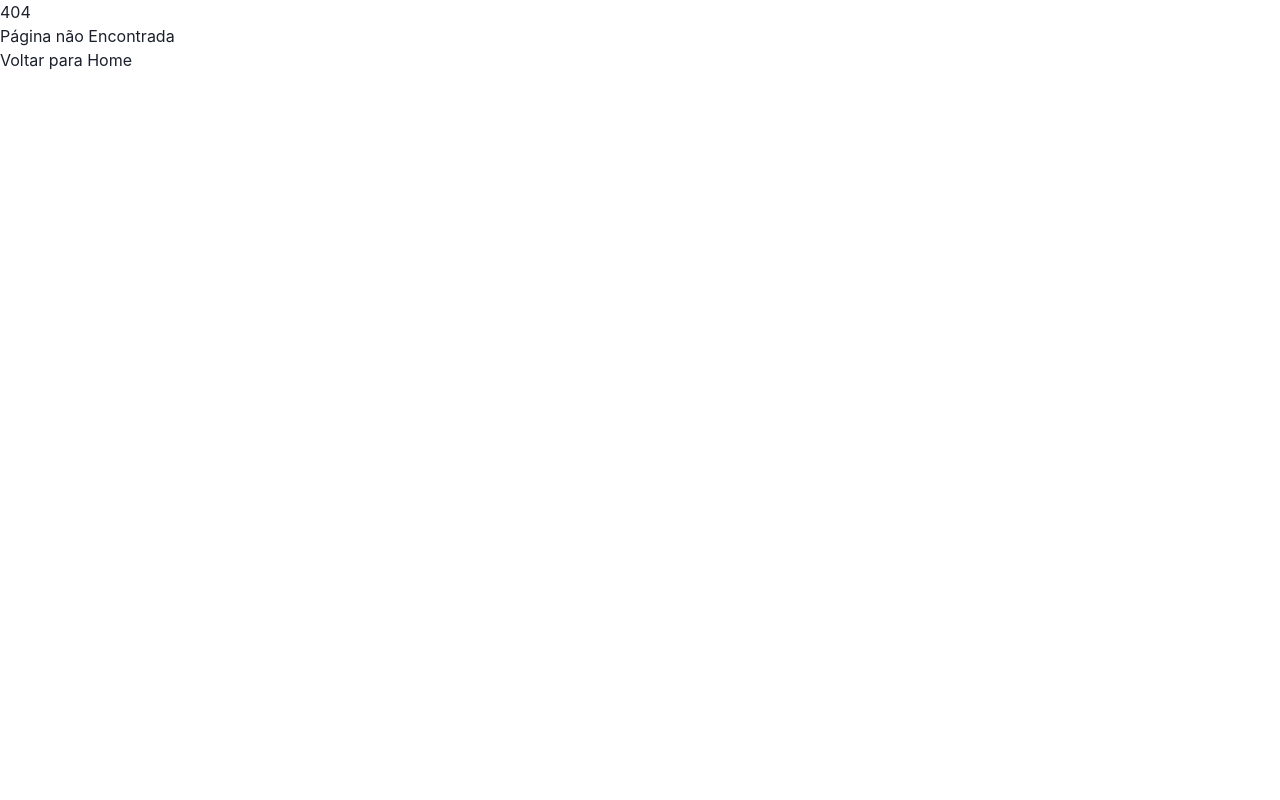
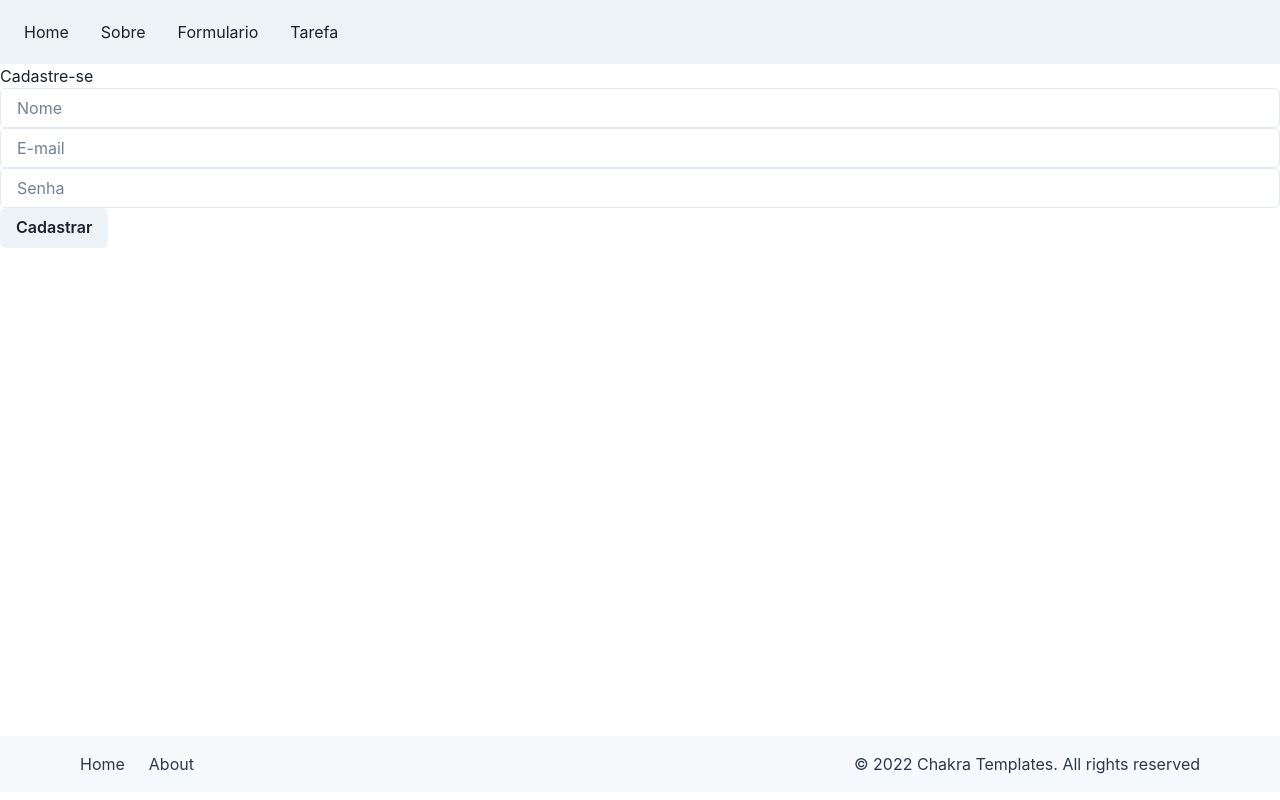
Before and after one commit to CaioAssis/Aula-React, a React (Vite) app: page /cadasro in a window 1280 px wide. Before the commit this address had no page. Built offline with nearby package versions, Linux system fonts and the light colour scheme.

Commit message:
Adiciona Cadastro

```diff
--- a/src/main.tsx
+++ b/src/main.tsx
@@ -6,6 +6,9 @@
 //Chakra template <- template de componentes feitos com Chakra
 //npm i react-icons
 //npm i axios   <- facilita consumir APIs
+
+//Back end - cookieParser -> Etapa 13
+//muda login, refreshToken e middleware (procurar cookie e logout)
 
 
 import React from 'react'
--- /dev/null
+++ b/src/pages/cadastro/index.tsx
@@ -0,0 +1,42 @@
+import { Input } from "@chakra-ui/input"
+import Layout from "../../components/layout"
+import { Button } from "@chakra-ui/button"
+import { useState } from "react"
+import api from "../../helpers/axios"
+
+function cadastro() {
+    const [userData, setUserData] = useState({ ///////////////ATUALIZAR NO PI
+        name:"",
+        email:"",
+        password:""
+    })
+    function handleRegister() {
+        api.post('/auth/register', userData)
+        .then((resposta) => {
+            console.log(resposta)
+        })
+        .catch((erro) => {
+            console.log(erro)
+        })
+    }
+
+    return (
+        <>
+            <Layout>
+                <h1>Cadastre-se</h1>
+                <form >
+                    <Input type="text" placeholder="Nome"
+                    onChange={(e) => setUserData({...userData, name: e.target.value})}/>
+                    <Input type="e-mail" placeholder="E-mail"
+                    onChange={(e) => setUserData({...userData, email: e.target.value})}/>
+                    <Input type="password" placeholder="Senha"
+                    onChange={(e) => setUserData({...userData, password: e.target.value})}/>
+
+                    <Button onClick={handleRegister}>Cadastrar</Button>
+                </form>
+            </Layout>
+        </>
+    )
+}
+
+export default cadastro
--- a/src/routes.tsx
+++ b/src/routes.tsx
@@ -4,13 +4,15 @@ import Home from './pages/home'
 import NotFound from './pages/404'
 import Tasks from './pages/tasks'
 import Formulario from './pages/form'
+import Cadastro from './pages/cadastro'
 
 const routes = createBrowserRouter([
   {path: '/', element: <Home />, errorElement: <NotFound/>},
   {path: '/home', element: <Home />}, // errorElement só precisa estar na raiz
   {path: '/sobre', element:<Sobre />},
   {path: '/formulario', element:<Formulario />},
-  {path: '/tarefa', element:<Tasks />}
+  {path: '/tarefa', element:<Tasks />},
+  {path: '/cadasro', element: <Cadastro/>}
 ])
 
 export default routes //prof usou router
```
